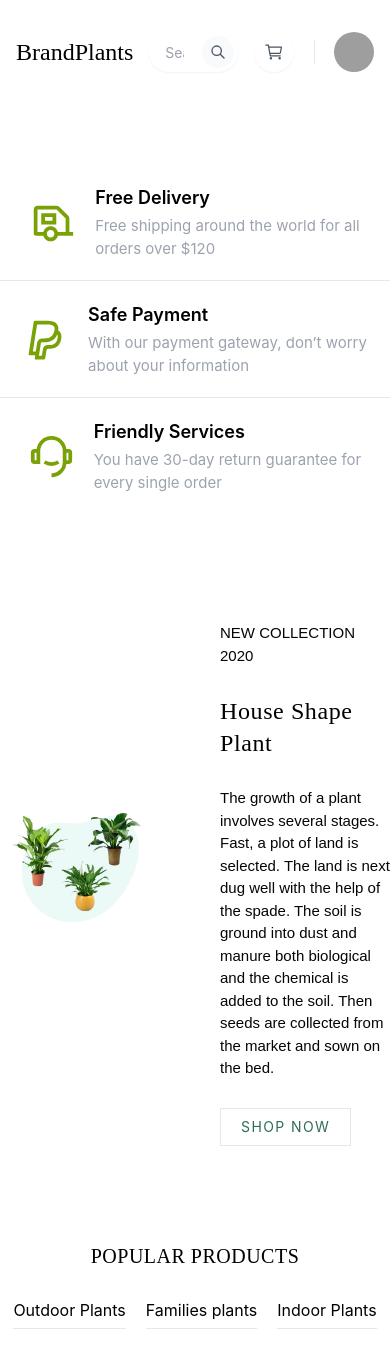
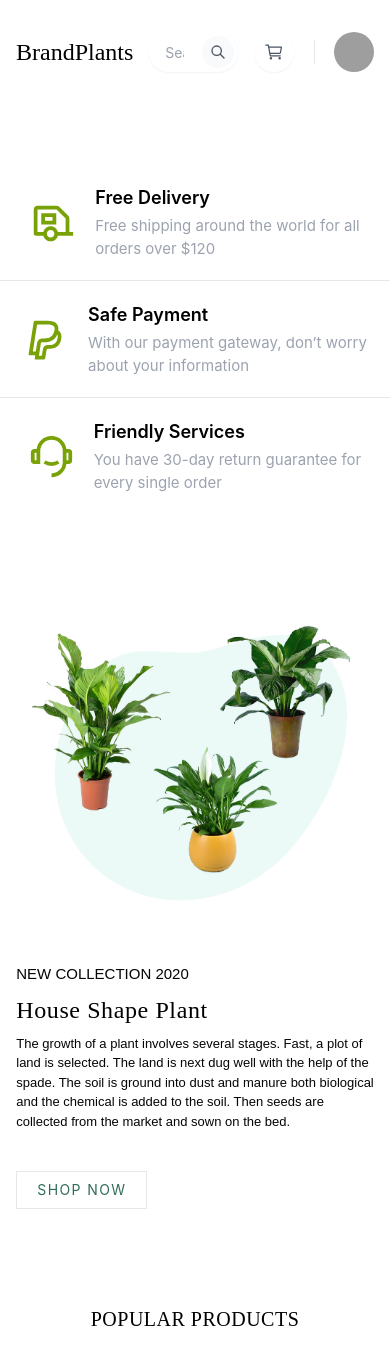
Before and after one commit to monirul-99/three-shop, a React (Create React App) app: page / in a window 390 px wide. Shown: the top 1364 px of the page. Built offline with nearby package versions, Linux system fonts and the light colour scheme; grey boxes are pictures that could not be loaded.

Commit message:
home arrive

```diff
--- a/src/Pages/Home/HomeArrive/HomeArrive.js
+++ b/src/Pages/Home/HomeArrive/HomeArrive.js
@@ -4,16 +4,16 @@ import EditPic from "../../Images/kisspng.png";
 const HomeArrive = () => {
   return (
     <section className="container mx-auto">
-      <div className="relative flex items-center justify-between space-x-16">
-        <img className="w-2/5" src={EditPic} alt="" />
-        <div className="space-y-7 mt-12 w-6/12">
+      <div className="relative flex flex-col lg:flex-row items-center justify-between lg:space-x-16">
+        <img className="lg:w-2/5" src={EditPic} alt="" />
+        <div className="lg:space-y-7 mt-12 lg:w-6/12 w-11/12">
           <p className="uppercase text-[15px] text-[#050505] font-Poppins">
             New Collection 2020
           </p>
-          <h1 className="text-2xl capitalize tracking-wide font-Prosto mt-2">
+          <h1 className="text-2xl capitalize tracking-wide font-Prosto mt-2 mb-2">
             House Shape Plant
           </h1>
-          <p className="text-[15px] text-[#050505] font-Poppins">
+          <p className="lg:text-[15px] text-[13px] text-[#050505] font-Poppins">
             The growth of a plant involves several stages. Fast, a plot of land
             is selected. The land is next dug well with the help of the spade.
             The soil is ground into dust and manure both biological and the
--- a/src/Pages/Home/ThreeService/ThreeService.js
+++ b/src/Pages/Home/ThreeService/ThreeService.js
@@ -23,7 +23,7 @@ const ThreeService = () => {
           </div>
         </aside>
 
-        <aside className="lg:border-r lg:h-20 border-b w-full"></aside>
+        <aside className="lg:border-r lg:h-20 border-b w-full lg:w-0"></aside>
         <aside className="flex items-center space-x-5">
           <IconContext.Provider value={{ color: "#79A206", size: 45 }}>
             <RiPaypalLine />
@@ -37,7 +37,7 @@ const ThreeService = () => {
             </p>
           </div>
         </aside>
-        <aside className="lg:border-r lg:h-20 border-b w-full"></aside>
+        <aside className="lg:border-r lg:h-20 border-b w-full lg:w-0"></aside>
 
         <aside className="flex items-center space-x-5">
           <IconContext.Provider value={{ color: "#79A206", size: 45 }}>
```
